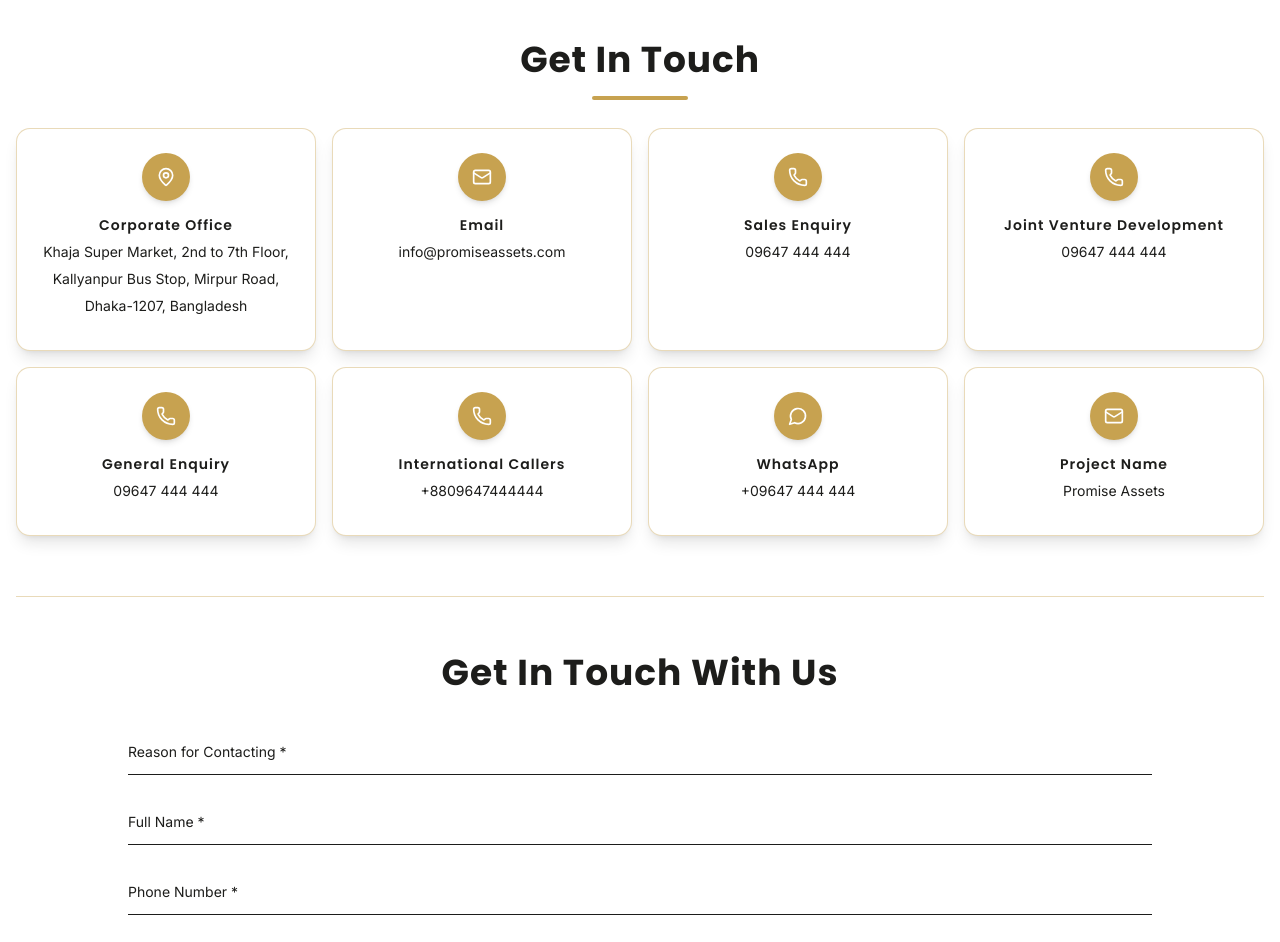
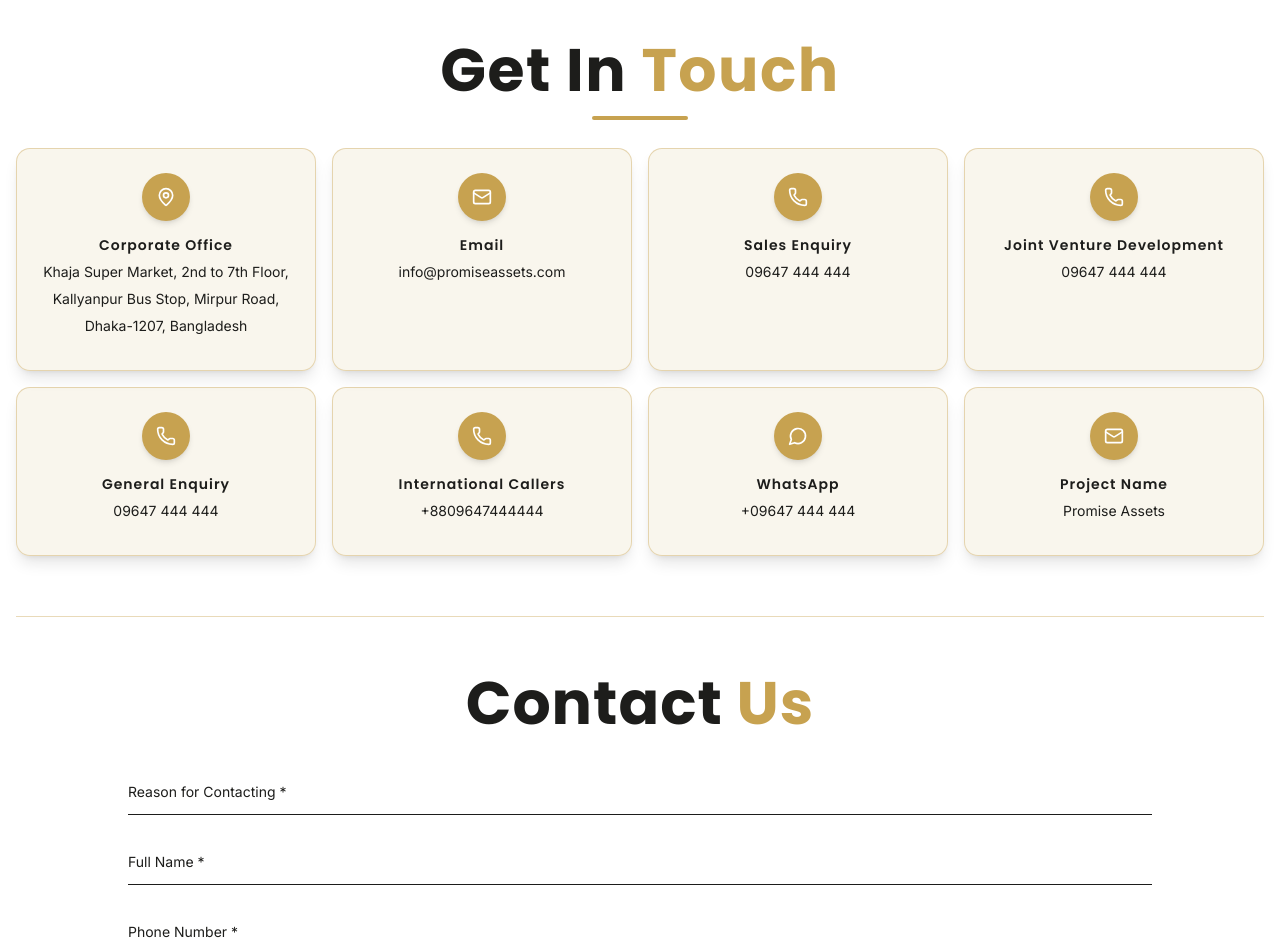
Before and after one commit to FayzulIslamFaisal/promise-holding-properties, a Next.js app: page /contact in a window 1280 px wide. Shown: the part 760-1702 px from the top of the page. Built offline with nearby package versions, Linux system fonts and the light colour scheme.

Commit message:
contact page hover effect and input border color change

```diff
--- a/src/components/contact/ContactCard.tsx
+++ b/src/components/contact/ContactCard.tsx
@@ -90,8 +90,8 @@ export default function ContactCard() {
         className="container mx-auto "
       >
         <div className="text-center group mb-8">
-          <h2 className="text-3xl md:text-4xl capitalize font-bold text-[var(--custom-text-primary)] dark:text-[var(--custom-text-white)] tracking-wide">
-             get in touch
+          <h2 className="text-2xl md:text-4xl lg:text-6xl capitalize font-bold text-[var(--custom-text-primary)] dark:text-[var(--custom-text-white)] tracking-wide">
+             get in <span className="text-[var(--custom-text-secondary)]">touch</span>
           </h2>
           <div className="w-24 h-1 bg-[var(--custom-bg-accent)] mx-auto mt-4 rounded-full group-hover:w-32 transition-all duration-300"></div>
         </div>
@@ -99,7 +99,7 @@ export default function ContactCard() {
         {contactItems.map((item, index) => (
             <Card
                 key={index}
-                className="bg-[var(--custom-bg-white)] dark:bg-[var(--custom-bg-primary)] border-[var(--custom-bg-accent)]/40 shadow-lg hover:shadow-2xl transition-all duration-500 hover:-translate-y-2 group mb-2 h-full"
+                className="bg-[var(--custom-bg-accent)]/10 hover:bg-[var(--custom-bg-accent)]/20 dark:bg-[var(--custom-bg-primary)] border-[var(--custom-bg-accent)]/40 shadow-lg hover:shadow-2xl transition-all duration-500 hover:-translate-y-2 group mb-2 h-full"
             >
                 <CardContent className="space-y-6">
                     <motion.div
--- a/src/components/contact/ContactForm.tsx
+++ b/src/components/contact/ContactForm.tsx
@@ -43,8 +43,8 @@ const ContactForm = () => {
     <section className="px-4">
     <div className="container mx-auto pt-10 pb-10 md:pb-14 md:pt-14 border-b border-[var(--custom-bg-accent)]/40">
       <div className="text-center mb-4 md:mb-6">
-        <h2 className="text-2xl md:text-3xl lg:text-4xl font-bold dark:text-[var(--custom-bg-white)] text-[var(--custom-bg-primary)]">
-          Get In Touch With Us
+        <h2 className="text-2xl md:text-4xl lg:text-6xl capitalize font-bold dark:text-[var(--custom-bg-white)] text-[var(--custom-bg-primary)]">
+          Contact <span className="text-[var(--custom-text-secondary)]">Us</span>
         </h2>
       </div>
 
@@ -57,7 +57,7 @@ const ContactForm = () => {
             onChange={(e) => handleInputChange("reason", e.target.value)}
             onFocus={() => handleFocus("reason")}
             onBlur={handleBlur}
-            className="w-full pe-4 pt-8 pb-1 text-[var(--custom-text-primary)] dark:text-[var(--custom-text-white)] bg-transparent border-b border-[var(--custom-bg-primary)] dark:border-[var(--custom-bg-white)] focus:border-[var(--custom-bg-accent)] focus:bg-transparent transition-all duration-200 outline-none peer"
+            className="w-full pe-4 pt-8 pb-1 text-[var(--custom-text-primary)] dark:text-[var(--custom-text-white)] bg-transparent border-b border-[var(--custom-bg-primary)] dark:border-[var(--custom-bg-accent)] focus:border-[var(--custom-bg-accent)] focus:bg-transparent transition-all duration-200 outline-none peer"
           />
           <label
             htmlFor="reason"
@@ -78,7 +78,7 @@ const ContactForm = () => {
             onChange={(e) => handleInputChange("fullName", e.target.value)}
             onFocus={() => handleFocus("fullName")}
             onBlur={handleBlur}
-            className="w-full pe-4 pt-8 pb-1 text-[var(--custom-text-primary)] dark:text-[var(--custom-text-white)] bg-transparent border-b border-[var(--custom-bg-primary)] dark:border-[var(--custom-bg-white)] focus:border-[var(--custom-bg-accent)] focus:bg-transparent transition-all duration-200 outline-none peer"
+            className="w-full pe-4 pt-8 pb-1 text-[var(--custom-text-primary)] dark:text-[var(--custom-text-white)] bg-transparent border-b border-[var(--custom-bg-primary)] dark:border-[var(--custom-bg-accent)] focus:border-[var(--custom-bg-accent)] focus:bg-transparent transition-all duration-200 outline-none peer"
           />
           <label
             htmlFor="fullName"
@@ -100,7 +100,7 @@ const ContactForm = () => {
             onChange={(e) => handleInputChange("phoneNumber", e.target.value)}
             onFocus={() => handleFocus("phoneNumber")}
             onBlur={handleBlur}
-            className="w-full pe-4 pt-8 pb-1 text-[var(--custom-text-primary)] dark:text-[var(--custom-text-white)] bg-transparent border-b border-[var(--custom-bg-primary)] dark:border-[var(--custom-bg-white)] focus:border-[var(--custom-bg-accent)] focus:bg-transparent transition-all duration-200 outline-none peer"
+            className="w-full pe-4 pt-8 pb-1 text-[var(--custom-text-primary)] dark:text-[var(--custom-text-white)] bg-transparent border-b border-[var(--custom-bg-primary)] dark:border-[var(--custom-bg-accent)] focus:border-[var(--custom-bg-accent)] focus:bg-transparent transition-all duration-200 outline-none peer"
           />
           <label
             htmlFor="phoneNumber"
@@ -122,7 +122,7 @@ const ContactForm = () => {
             onChange={(e) => handleInputChange("email", e.target.value)}
             onFocus={() => handleFocus("email")}
             onBlur={handleBlur}
-            className="w-full pe-4 pt-8 pb-1 text-[var(--custom-text-primary)] dark:text-[var(--custom-text-white)] bg-transparent border-b border-[var(--custom-bg-primary)] dark:border-[var(--custom-bg-white)] focus:border-[var(--custom-bg-accent)] focus:bg-transparent transition-all duration-200 outline-none peer"
+            className="w-full pe-4 pt-8 pb-1 text-[var(--custom-text-primary)] dark:text-[var(--custom-text-white)] bg-transparent border-b border-[var(--custom-bg-primary)] dark:border-[var(--custom-bg-accent)] focus:border-[var(--custom-bg-accent)] focus:bg-transparent transition-all duration-200 outline-none peer"
           />
           <label
             htmlFor="email"
@@ -144,7 +144,7 @@ const ContactForm = () => {
             onFocus={() => handleFocus("message")}
             onBlur={handleBlur}
             rows={2}
-            className="w-full pe-4 pt-6 pb-1 resize-none text-[var(--custom-text-primary)] dark:text-[var(--custom-text-white)] bg-transparent border-b border-[var(--custom-bg-primary)] dark:border-[var(--custom-bg-white)] focus:border-[var(--custom-bg-accent)] transition-all duration-200 outline-none peer"
+            className="w-full pe-4 pt-6 pb-1 resize-none text-[var(--custom-text-primary)] dark:text-[var(--custom-text-white)] bg-transparent border-b border-[var(--custom-bg-primary)] dark:border-[var(--custom-bg-accent)] focus:border-[var(--custom-bg-accent)] transition-all duration-200 outline-none peer"
           />
           <label
             htmlFor="message"
```
